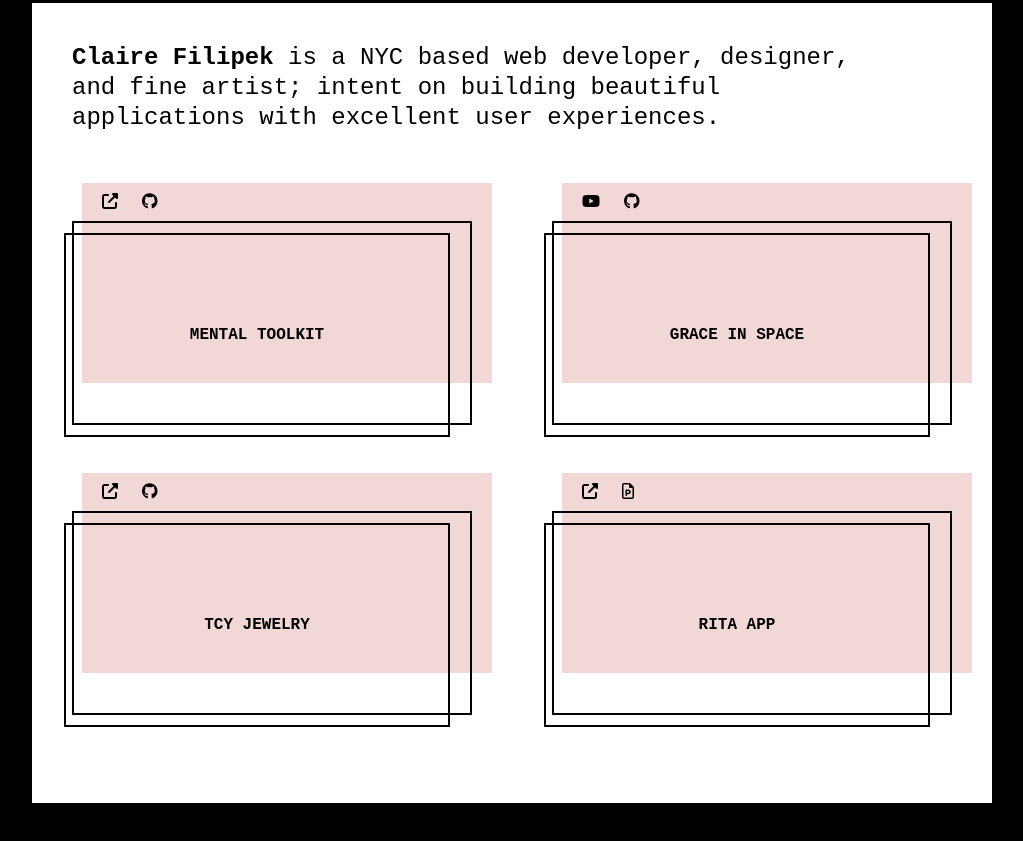
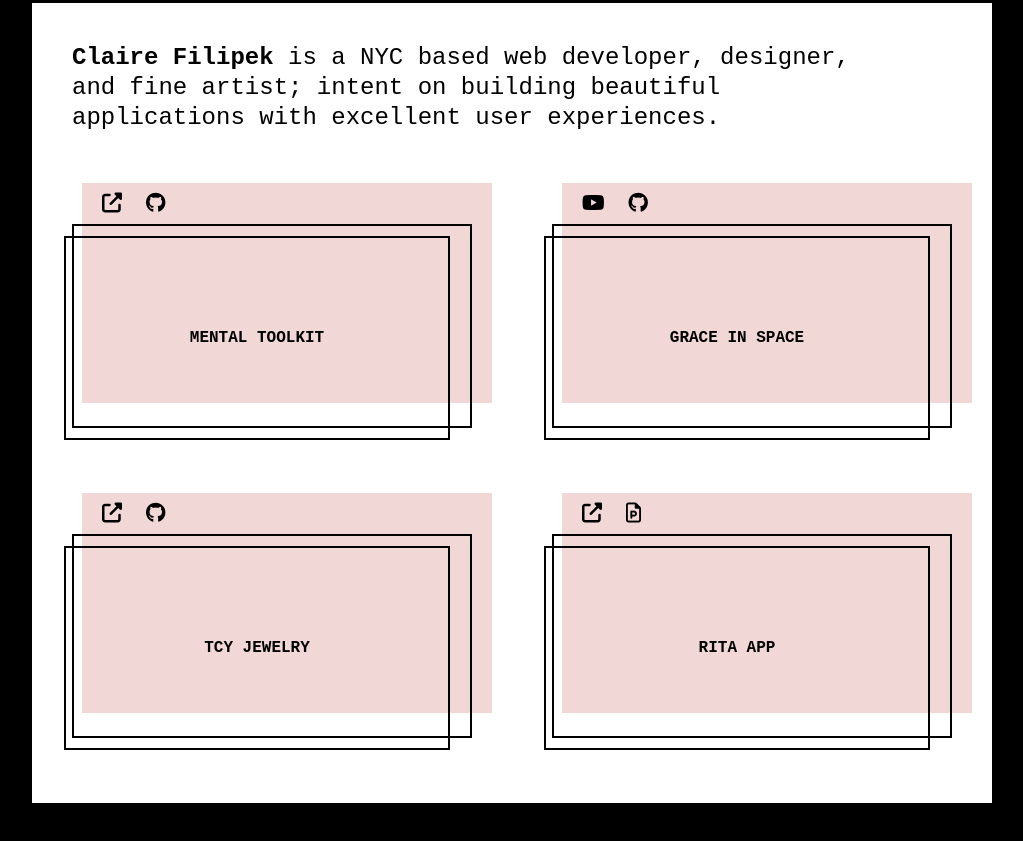
Before and after one commit to cfilipek/portfolio-2020, a website built with Parcel: page src/index.html in a window 1280 px wide. Shown: the part 844-1685 px from the top of the page, without its empty margins (248-1271 px from the left). Built offline with nearby package versions, Linux system fonts and the light colour scheme; a web font is replaced by a local one.

Commit message:
increased icon size

```diff
--- a/src/sass/_content.scss
+++ b/src/sass/_content.scss
@@ -75,6 +75,9 @@ $light-pink: #f2d7d7;
       height: 200px;
       width: calc(100% * (1 / 2) - 120px);
     }
+    @media (min-width: 1200px) {
+      height: 220px;
+    }
   }
 
   &__project-box-outline {
@@ -96,6 +99,13 @@ $light-pink: #f2d7d7;
 
   &__link-out {
     margin-top: 10px;
+
+    i {
+      font-size: 30px;
+      @media (min-width: 768px) {
+        font-size: 20px;
+      }
+    }
   }
 
   &__link-icon {
```
